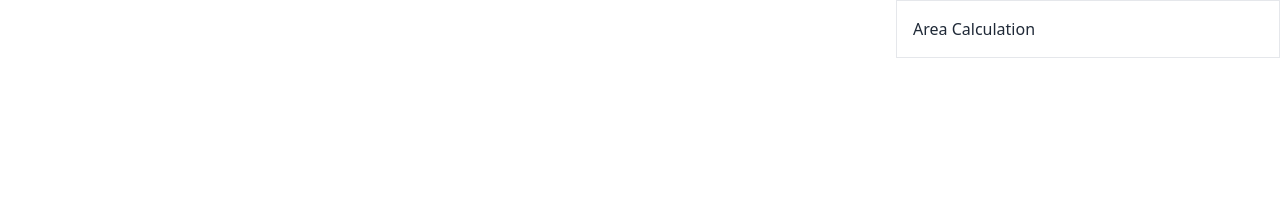
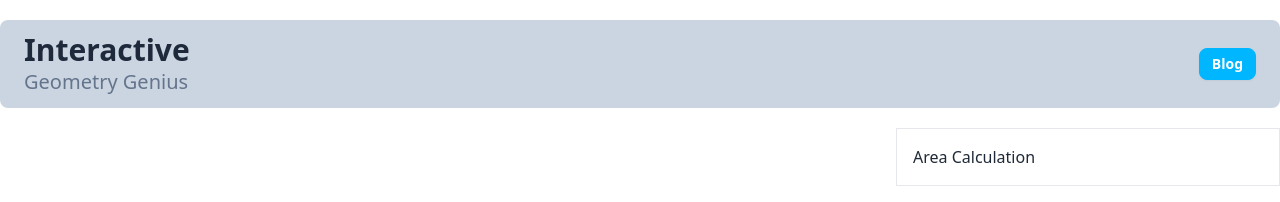
Before and after one commit to BurhanUddinAhmad/Geometry-Genius, a plain HTML site: page index.html in a window 1280 px wide. Drawn offline with nearby package versions, Linux system fonts and the light colour scheme.

Commit message:
Added header section

```diff
--- a/index.html
+++ b/index.html
@@ -9,7 +9,14 @@
 </head>
 <body>
     <!-- header part -->
-    <header>
+    <header class="lg:container mx-auto flex justify-between items-center rounded-lg my-5 bg-slate-300 py-3 px-6">
+        <div>
+            <h2 class="text-3xl text-slate-800 font-bold">Interactive</h2>
+            <p class="text-xl text-slate-500">Geometry Genius</p>
+        </div>
+        <div>
+            <button class="btn btn-sm btn-info text-white">Blog</button>
+        </div>
 
     </header>
     <!-- main part -->
```
